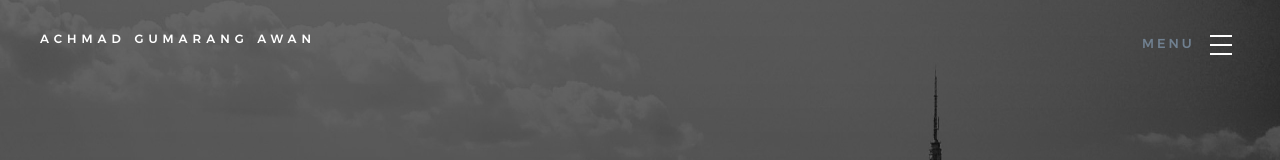
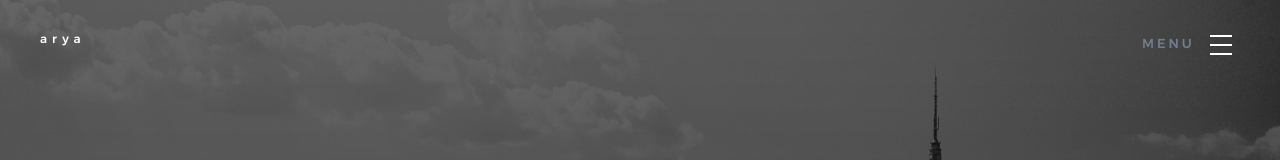
Before and after one commit to arimassurya/arimassurya.github.io, a plain HTML site: page index.html in a window 1280 px wide. Shown: the top 160 px of the page. Drawn offline with Linux system fonts and the light colour scheme; files whose address does not match are found by name.

Commit message:
change name not meta title but header

```diff
--- a/index.html
+++ b/index.html
@@ -26,7 +26,7 @@
         <header class="s-header">
             <div class="header-logo">
                 <a class="site-logo" href="index.html">
-                    <h3>ACHMAD GUMARANG AWAN</h3>
+                    <h3>arya</h3>
                 </a>
             </div>
             <nav class="header-nav">
```
